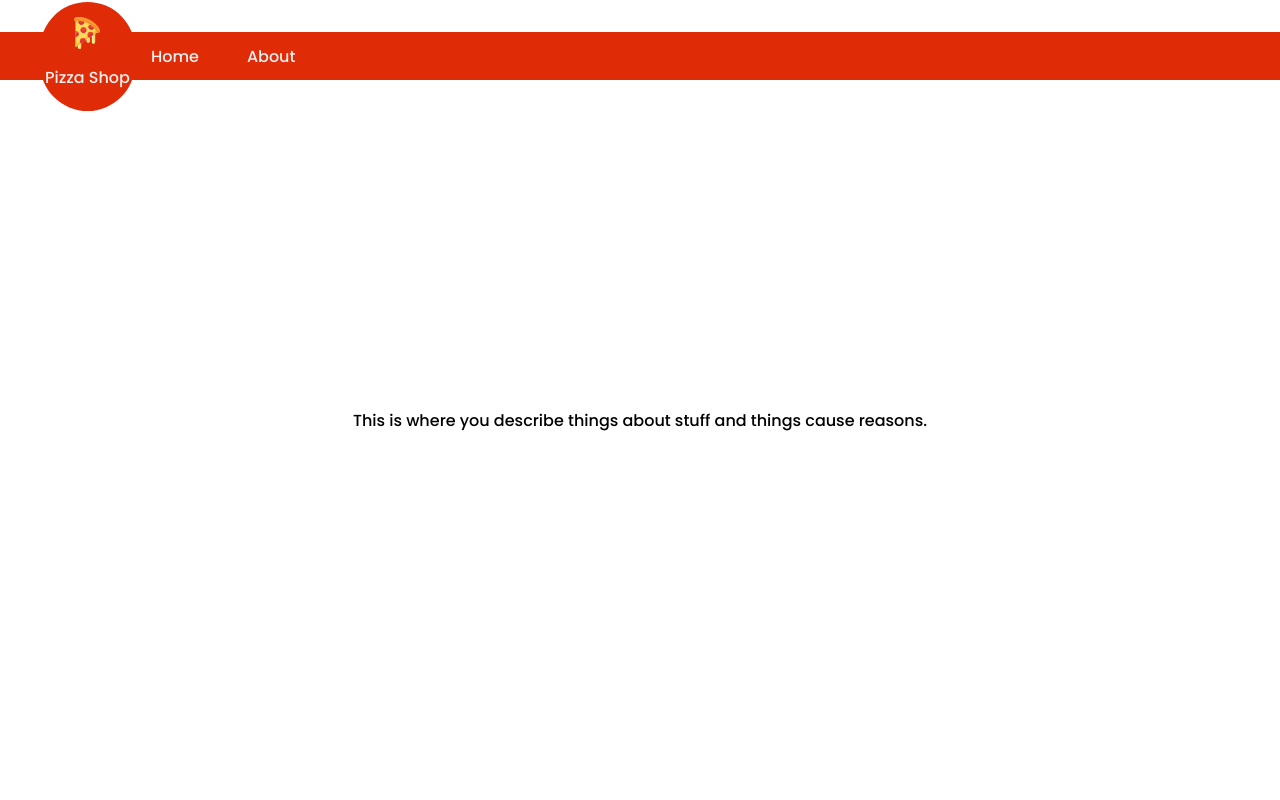
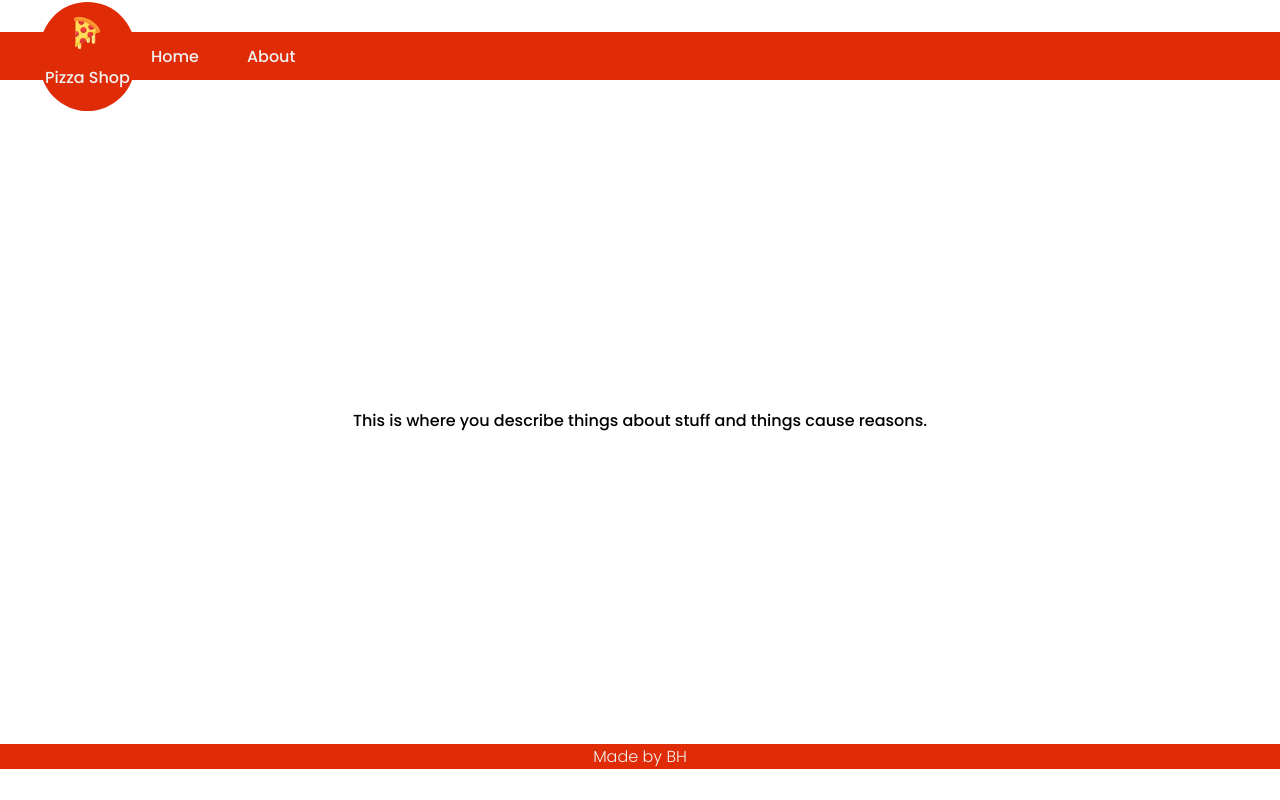
Before and after one commit to ben-hill33/my_pizza_website_front, a Next.js app: page /about in a window 1280 px wide. Built offline with nearby package versions, Linux system fonts and the light colour scheme.

Commit message:
added Layout component and css, imported to pages/about.js, and wrapped About component in Layout

```diff
--- a/src/components/Layout/Layout.js
+++ b/src/components/Layout/Layout.js
@@ -0,0 +1,20 @@
+import React from 'react'
+import Head from 'next/head'
+import styles from './Layout.module.css'
+
+export default function Layout({children}) {
+  return (
+    <div className={styles.container}>
+      <Head>
+        <title>Pizza Shop</title>
+        <link rel='icon' href='/favicon.ico' />
+      </Head>
+
+      <main className={styles.main}>
+        {children}
+      </main>
+
+      <footer className={styles.footer}> Made by BH </footer>
+    </div>
+  )
+}
--- a/src/components/Layout/Layout.module.css
+++ b/src/components/Layout/Layout.module.css
@@ -0,0 +1,7 @@
+.footer {
+  display: flex;
+  justify-content: center;
+  background-color: #df2c06;
+  color: #f0f0f0;
+  font-weight: 300;
+}
--- a/src/pages/about.js
+++ b/src/pages/about.js
@@ -1,10 +1,13 @@
 import React from 'react'
 import About from '../components/About/About.js'
+import Layout from '../components/Layout/Layout.js'
 
 export default function about() {
   return (
     <div>
-      <About />
+      <Layout>
+        <About />
+      </Layout>
     </div>
   )
 }
```
